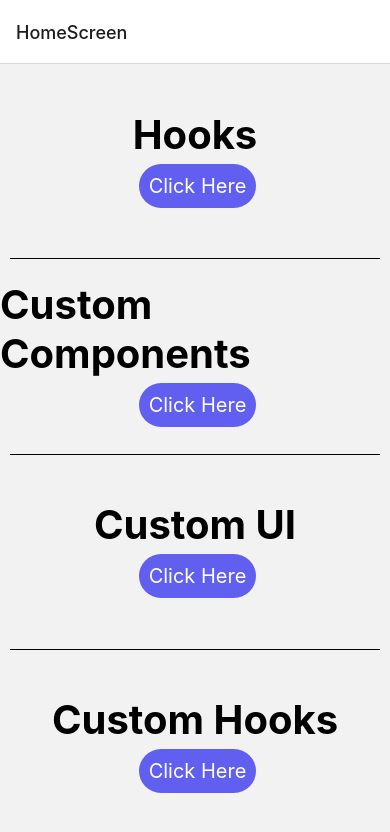
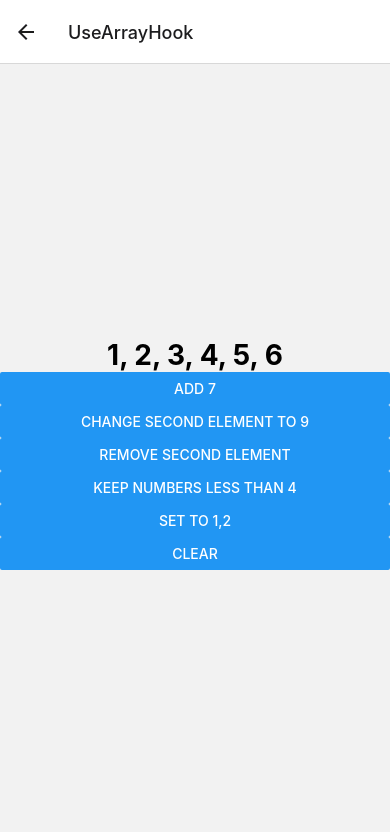
Before and after one commit to TanmayJain33/RNCounterApp, a React Native app: screen /UseArrayHook in a window 390 px wide. Shown: the top 832 px of the page. Built offline with nearby package versions, Linux system fonts and the light colour scheme.

Commit message:
Add useArray() custom hook

```diff
--- a/App.js
+++ b/App.js
@@ -40,6 +40,7 @@ import UseInputHook from './screens/customHooksScreen/useInputHook';
 import UseColorPickerHook from './screens/customHooksScreen/useColorPickerHook';
 import UseFetchHook from './screens/customHooksScreen/useFetchHook';
 import UseNetworkHook from './screens/customHooksScreen/useNetworkHook';
+import UseArrayHook from './screens/customHooksScreen/useArrayHook';
 
 const Stack = createStackNavigator();
 
@@ -104,6 +105,7 @@ export default function App() {
         />
         <Stack.Screen name="UseFetchHook" component={UseFetchHook} />
         <Stack.Screen name="UseNetworkHook" component={UseNetworkHook} />
+        <Stack.Screen name="UseArrayHook" component={UseArrayHook} />
       </Stack.Navigator>
     </NavigationContainer>
   );
--- a/screens/CustomHooksScreen.js
+++ b/screens/CustomHooksScreen.js
@@ -141,6 +141,30 @@ export default function CustomHooksScreen({navigation}) {
           </Text>
         </TouchableOpacity>
       </View>
+      <View
+        style={{
+          height: 1,
+          width: '95%',
+          backgroundColor: '#000',
+        }}
+      />
+      <View style={{flexDirection: 'row', alignItems: 'center', flex: 1}}>
+        <Text style={{fontSize: 20, fontWeight: '700', color: '#000'}}>
+          useArray() Hook
+        </Text>
+        <TouchableOpacity
+          style={{
+            margin: 5,
+            marginLeft: 10,
+            backgroundColor: '#605ff0',
+            borderRadius: 40,
+          }}
+          onPress={() => navigation.navigate('UseArrayHook')}>
+          <Text style={{fontSize: 15, color: '#fff', padding: 10}}>
+            Click Here
+          </Text>
+        </TouchableOpacity>
+      </View>
     </View>
   );
 }
--- /dev/null
+++ b/screens/customHooks/useArray.js
@@ -0,0 +1,31 @@
+import {useState} from 'react';
+
+export default function useArray(initialValue) {
+  const [array, setArray] = useState(initialValue);
+
+  function push(element) {
+    setArray(a => [...a, element]);
+  }
+
+  function filter(callback) {
+    setArray(a => a.filter(callback));
+  }
+
+  function update(index, newElement) {
+    setArray(a => [
+      ...a.slice(0, index),
+      newElement,
+      ...a.slice(index + 1, a.length - 1),
+    ]);
+  }
+
+  function remove(index) {
+    setArray(a => [...a.slice(0, index), ...a.slice(index + 1, a.length - 1)]);
+  }
+
+  function clear() {
+    setArray([]);
+  }
+
+  return {array, set: setArray, push, filter, update, remove, clear};
+}
--- /dev/null
+++ b/screens/customHooksScreen/useArrayHook.js
@@ -0,0 +1,28 @@
+import React from 'react';
+import {View, Text, Button} from 'react-native';
+import useArray from '../customHooks/useArray';
+
+export default function UseArrayHook() {
+  const {array, set, push, remove, filter, update, clear} = useArray([
+    1, 2, 3, 4, 5, 6,
+  ]);
+
+  return (
+    <View style={{flex: 1, justifyContent: 'center'}}>
+      <View style={{alignItems: 'center'}}>
+        <Text style={{fontSize: 28, color: '#000', fontWeight: 'bold'}}>
+          {array.join(', ')}
+        </Text>
+      </View>
+      <Button title="Add 7" onPress={() => push(7)} />
+      <Button title="Change Second Element to 9" onPress={() => update(1, 9)} />
+      <Button title="Remove Second Element" onPress={() => remove(1)} />
+      <Button
+        title="Keep numbers less than 4"
+        onPress={() => filter(n => n < 4)}
+      />
+      <Button title="Set to 1,2" onPress={() => set([1, 2])} />
+      <Button title="Clear" onPress={clear} />
+    </View>
+  );
+}
```
